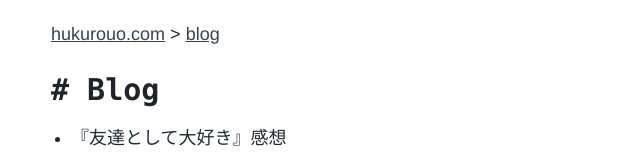
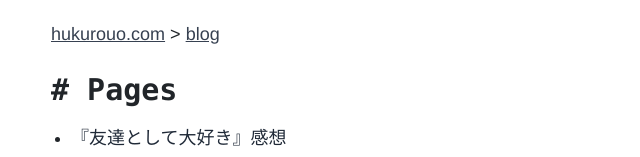
Before and after one commit to n1sym/hukurouo-blog-next, a Next.js app: page /page/2 in a window 1280 px wide. Shown: the top 157 px of the page, without its empty margins (266-906 px from the left). Built offline with nearby package versions, Linux system fonts and the light colour scheme.

Commit message:
ページタイトルの変更

```diff
--- a/pages/page/[page].tsx
+++ b/pages/page/[page].tsx
@@ -18,7 +18,7 @@ export default function Home({ allPostsData, nextPage, pagesCount, prevPage }) {
       </Head>
       {/* Add this <section> tag below the existing <section> tag */}
       <section>
-        <h1 className="text-3xl font-bold my-4 font-mono"># Blog</h1>
+        <h1 className="text-3xl font-bold my-4 font-mono"># Pages</h1>
       </section>
       <section className="mb-8">
         <Articles allPostsData={allPostsData} />
```
